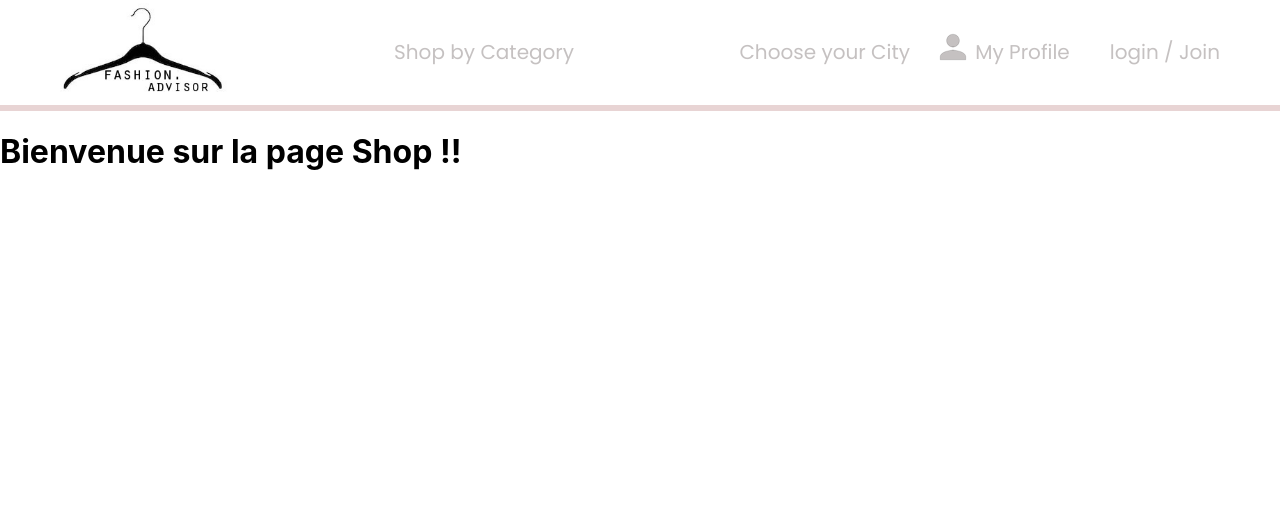
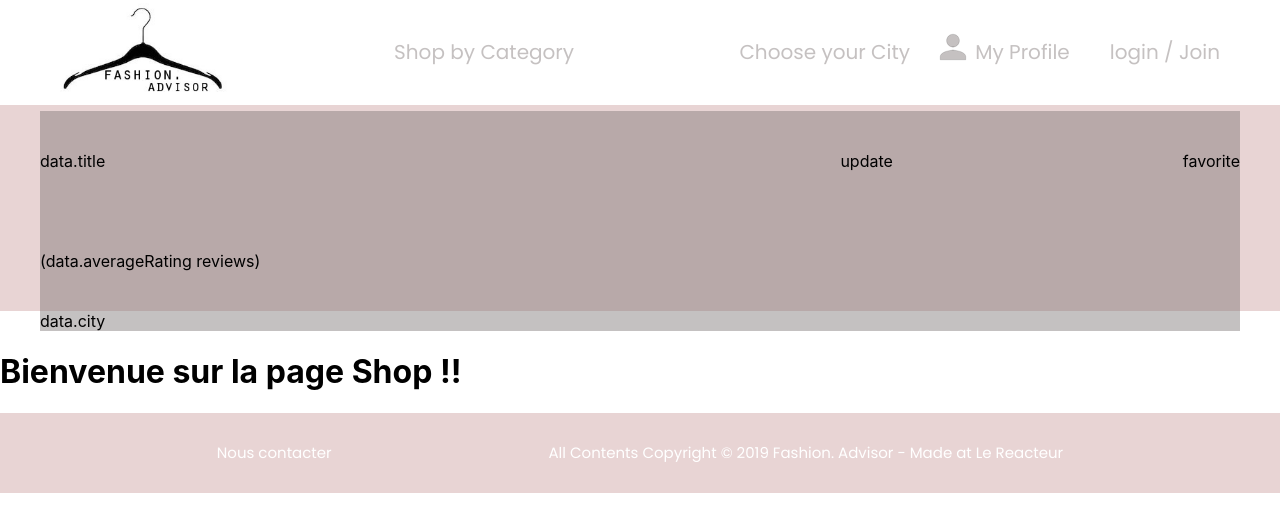
Before and after one commit to marchalclaire/frontend, a React (Create React App) app: page /shop/1 in a window 1280 px wide. Shown: the top 532 px of the page. Built offline with nearby package versions, Linux system fonts and the light colour scheme.

Commit message:
shop en cours

```diff
--- a/src/App.css
+++ b/src/App.css
@@ -87,7 +87,7 @@
 }
 /* effet wave bas de photo : */
 .wave {
-  margin-top: -100px;
+  margin-top: -115px;
   height: 110px;
 }
 .cls-1 {
@@ -127,6 +127,11 @@
   height: 360px;
   width: 380px;
 }
+/* pour faire disparaitre la CSS dù au lien, donner une className au lien et noter ceci : */
+.link {
+  text-decoration: inherit;
+  color: inherit;
+}
 .img-slide-shop {
   height: 200px;
   width: 380px;
@@ -159,3 +164,46 @@
   font-size: 13px;
   color: var(--black);
 }
+
+/* ------------------------------------ FOOTER --------------------------------- */
+
+.container-footer {
+  display: flex;
+  flex: 1;
+  justify-content: space-evenly;
+  line-height: 80px;
+  background-color: var(--grey-rose2);
+}
+.footer-text {
+  font-family: "Poppins", sans-serif;
+  font-size: 15px;
+  color: var(--white);
+}
+
+/* ------------------------------------ SHOP --------------------------------- */
+
+.shop-top {
+  display: flex;
+  justify-content: center;
+  flex: 1;
+  line-height: 100px;
+  background-color: var(--grey-rose2);
+}
+.wrapper-shop {
+  display: flex;
+  flex-direction: column;
+  width: 1200px;
+  background-color: var(--light-grey);
+}
+.main-container-shop {
+  display: flex;
+  justify-content: space-between;
+}
+.container-left-shop {
+  display: flex;
+  flex-direction: column;
+}
+.container-right-shop {
+  display: flex;
+  flex-direction: row;
+}
--- a/src/App.js
+++ b/src/App.js
@@ -5,6 +5,7 @@ import Home from "./containers/Home";
 import Shops from "./containers/Shops";
 import Shop from "./containers/Shop";
 import Header from "./components/Header";
+import Footer from "./components/Footer";
 // import Cookie from "js-cookie";
 
 const App = () => {
@@ -31,7 +32,7 @@ const App = () => {
           <Home />
         </Route>
       </Switch>
-      {/* <Footer></Footer> */}
+      <Footer></Footer>
     </Router>
   );
 };
--- a/src/components/Card.js
+++ b/src/components/Card.js
@@ -4,6 +4,7 @@ import { Link } from "react-router-dom";
 const Card = props => {
   return (
     <>
+      <Link className="link" to={"/shop"}>
         <div className="slide-shop">
           <img
             className="img-slide-shop"
@@ -19,6 +20,7 @@ const Card = props => {
             <span className="description-slide-shop">{props.description}</span>
           </div>
         </div>
+      </Link>
     </>
   );
 };
--- /dev/null
+++ b/src/components/Footer.js
@@ -0,0 +1,16 @@
+import React from "react";
+import "../App.css";
+
+const Footer = () => {
+  return (
+    <>
+      <div className="container-footer">
+        <span className="footer-text">Nous contacter</span>
+        <span className="footer-text">
+          All Contents Copyright © 2019 Fashion. Advisor - Made at Le Reacteur
+        </span>
+      </div>
+    </>
+  );
+};
+export default Footer;
--- a/src/containers/Home.js
+++ b/src/containers/Home.js
@@ -59,10 +59,6 @@ const Home = () => {
           </div>
         </div>
       </div>
-      <h1>Bienvenue sur la page Home !!</h1>
-      <Link to={"/shops"}>
-        <span>Lien vers shops</span>
-      </Link>
     </>
   );
 };
--- a/src/containers/Shop.js
+++ b/src/containers/Shop.js
@@ -1,8 +1,34 @@
 import React from "react";
 import { Link } from "react-router-dom";
+import "../App.css";
 // import Item from "../components/Item.js";
 
 const Shop = () => {
-  return <h1>Bienvenue sur la page Shop !!</h1>;
+  return (
+    <>
+      <div className="shop-top">
+        <div className="wrapper-shop">
+          <div className="main-container-shop">
+            <div className="container-left-shop">
+              <span>data.title</span>
+              <span>(data.averageRating reviews)</span>
+            </div>
+
+            <div className="container-right-shop"></div>
+            <span>update</span>
+            <span>favorite</span>
+          </div>
+        </div>
+      </div>
+
+      <div className="container-home">
+        <div className="wrapper-shop">
+          <span>data.city</span>
+        </div>
+      </div>
+
+      <h1>Bienvenue sur la page Shop !!</h1>
+    </>
+  );
 };
 export default Shop;
```
Lines whose indentation alone changed are shown as unchanged.
